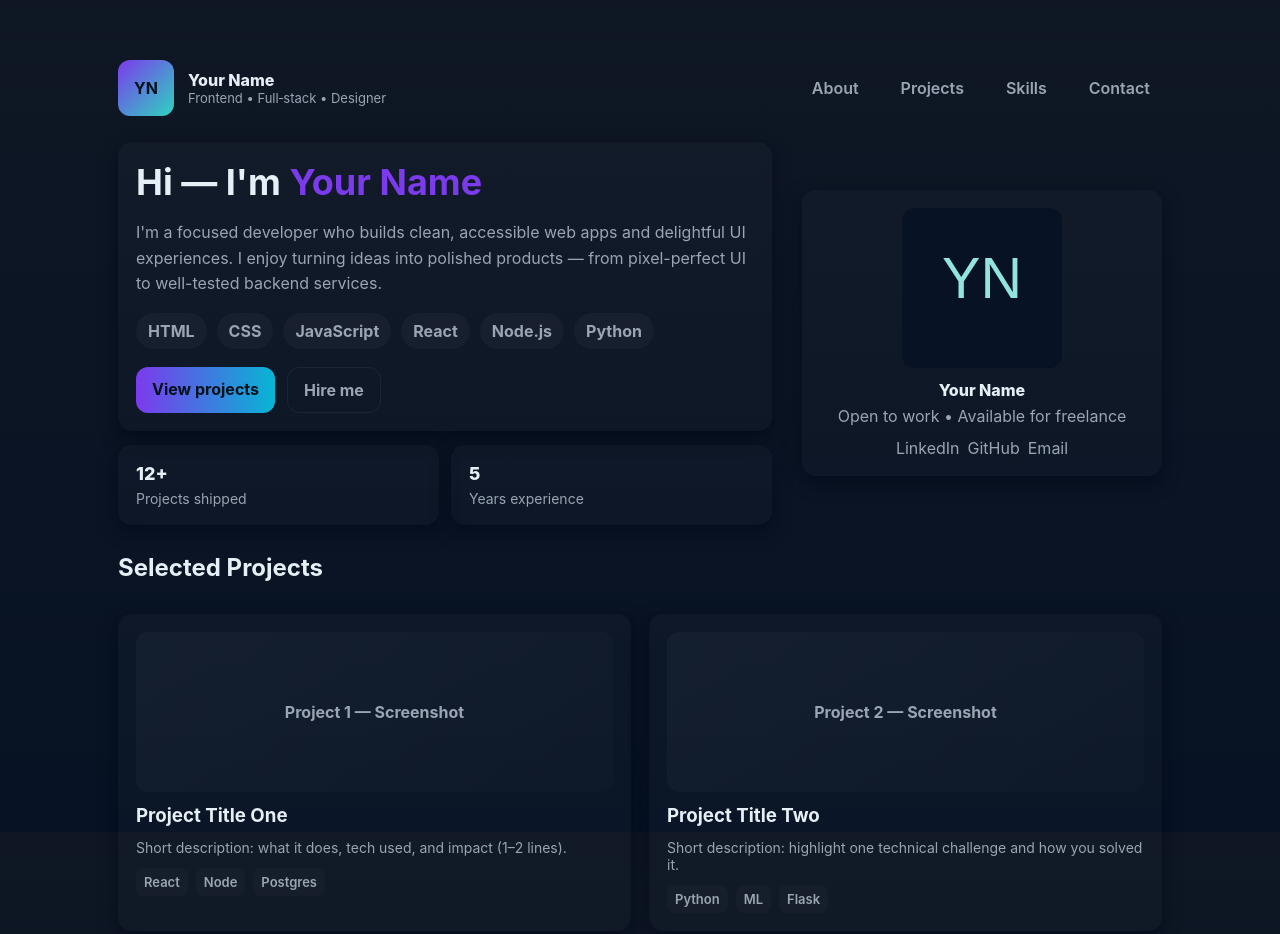
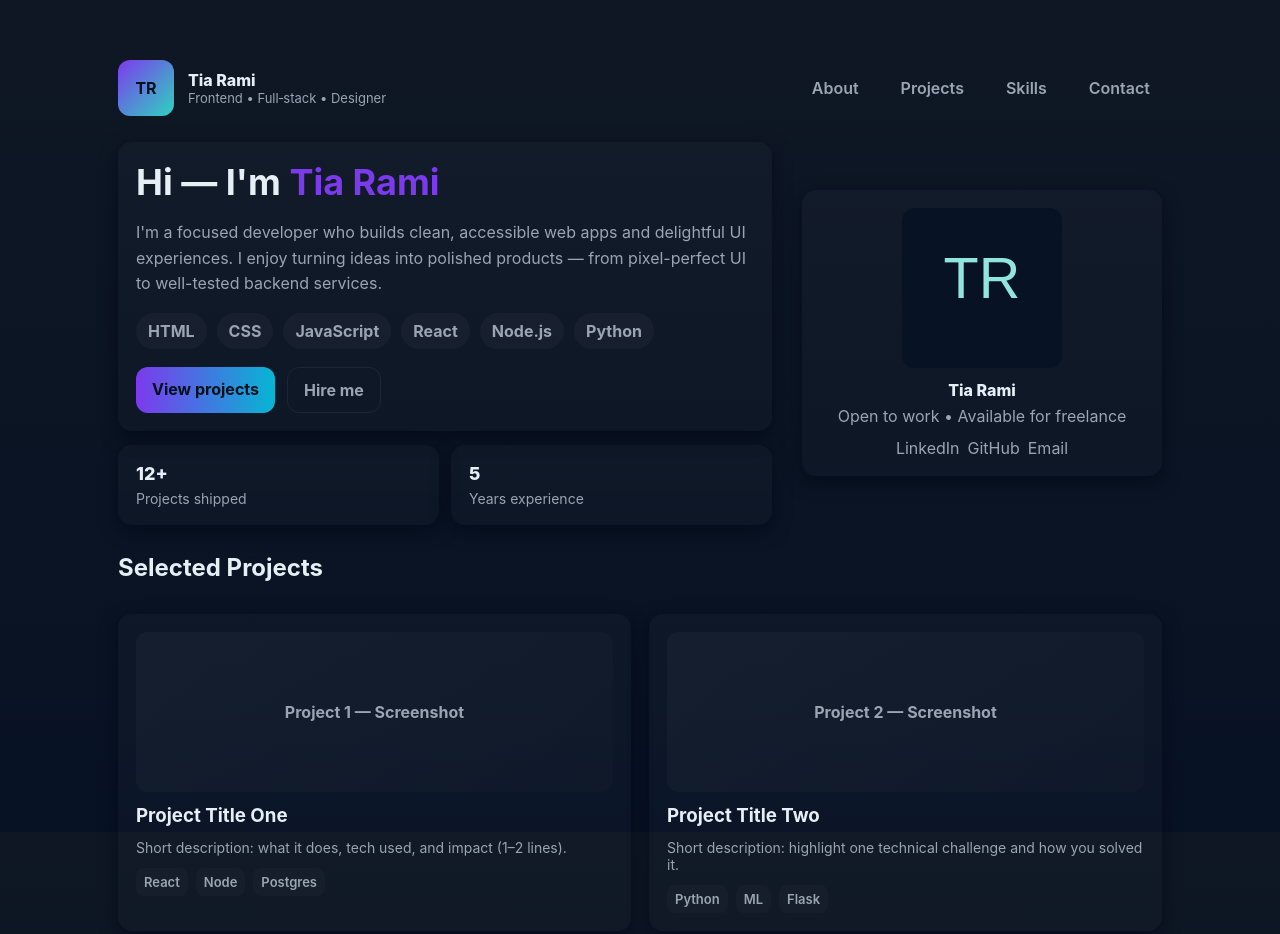
Before and after one commit to cia-sen/personal_assistant-, a plain HTML site: page index.html in a window 1280 px wide. Shown: the top 934 px of the page. Drawn offline with Linux system fonts and the light colour scheme.

Commit message:
Update index.html

```diff
--- a/index.html
+++ b/index.html
@@ -3,7 +3,7 @@
 <head>
   <meta charset="utf-8" />
   <meta name="viewport" content="width=device-width, initial-scale=1" />
-  <title>Your Name — Portfolio</title>
+  <title>Tia Rami — Portfolio</title>
   <meta name="description" content="Personal portfolio — projects, skills & contact." />
   <style>
     :root{
@@ -79,9 +79,9 @@
   <div class="container">
     <header>
       <div class="brand">
-        <div class="logo">YN</div>
+        <div class="logo">TR</div>
         <div>
-          <div style="font-weight:800;font-size:16px">Your Name</div>
+          <div style="font-weight:800;font-size:16px">Tia Rami</div>
           <div class="muted" style="font-size:13px">Frontend • Full‑stack • Designer</div>
         </div>
       </div>
@@ -98,7 +98,7 @@
     <section class="hero">
       <div class="intro">
         <div class="card">
-          <h1>Hi — I'm <span style="color:var(--accent)">Your Name</span></h1>
+          <h1>Hi — I'm <span style="color:var(--accent)">Tia Rami</span></h1>
           <p>
             I'm a focused developer who builds clean, accessible web apps and delightful UI experiences.
             I enjoy turning ideas into polished products — from pixel-perfect UI to well-tested backend services.
@@ -137,9 +137,9 @@
           <!-- Placeholder avatar (replace with your image) -->
           <svg width="160" height="160" viewBox="0 0 100 100" style="border-radius:12px;display:block;margin:0 auto 12px;background:linear-gradient(135deg,#0b1220,#071224);">
             <rect width="100" height="100" rx="12" fill="#071224"></rect>
-            <text x="50" y="56" fill="#91e5df" font-size="36" text-anchor="middle" font-family="Arial">YN</text>
+            <text x="50" y="56" fill="#91e5df" font-size="36" text-anchor="middle" font-family="Arial">TR</text>
           </svg>
-          <div style="font-weight:800">Your Name</div>
+          <div style="font-weight:800">Tia Rami</div>
           <div class="muted" style="margin-top:6px">Open to work • Available for freelance</div>
 
           <div style="display:flex;gap:8px;justify-content:center;margin-top:12px">
@@ -246,7 +246,7 @@
         <p class="muted">Replace these with your real links and email.</p>
         <div style="margin-top:12px">
           <div class="small muted">Email</div>
-          <div style="font-weight:800">yourname@example.com</div>
+          <div style="font-weight:800">tiarami@example.com</div>
           <div style="margin-top:8px" class="small muted">Phone</div>
           <div style="font-weight:800">+91 98765 43210</div>
         </div>
@@ -260,7 +260,7 @@
     </section>
 
     <footer>
-      <div>© <span id="year"></span> Your Name — Built with ❤️ using plain HTML & CSS</div>
+      <div>© <span id="year"></span> Tia Rami — Built with ❤️ using plain HTML & CSS</div>
       <div class="muted">Designed for clarity • Replace content freely</div>
     </footer>
   </div>
```
